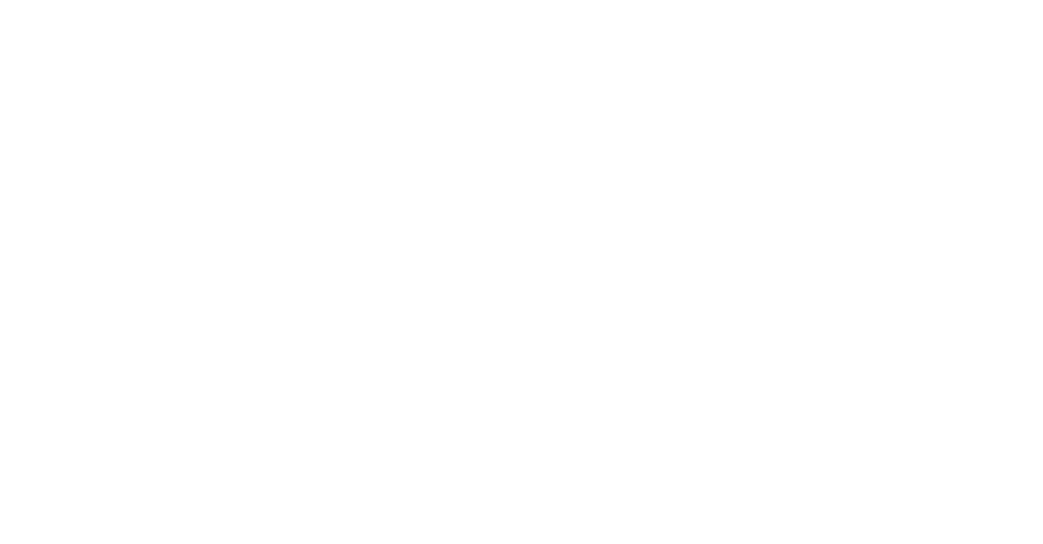
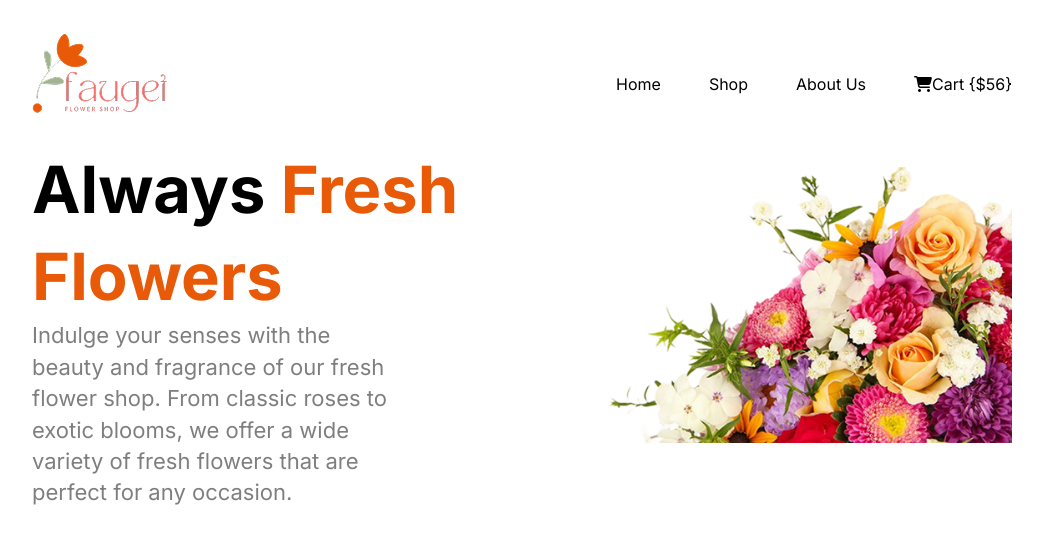
Before and after one commit to saudanoor/Responsive-Flowers, a plain HTML site: page index.html in a window 1280 px wide. Shown: the whole page, without its empty margins (118-1161 px from the left). Drawn offline with nearby package versions, Linux system fonts and the light colour scheme.

Commit message:
header and always fresh flower done

```diff
--- a/Styles/styles.css
+++ b/Styles/styles.css
@@ -0,0 +1,18 @@
+
+@import url('https://fonts.googleapis.com/css2?family=Inter:ital,opsz,wght@0,14..32,100..900;1,14..32,100..900&display=swap');
+
+
+
+.inter-font {
+    font-family: "Inter", sans-serif;
+    font-optical-sizing: auto;
+    font-weight: 400;
+    font-style: normal;
+  }
+
+  /*
+  Normal text:
+
+
+
+  */
--- a/index.html
+++ b/index.html
@@ -3,14 +3,45 @@
 <head>
     <meta charset="UTF-8">
     <meta name="viewport" content="width=device-width, initial-scale=1.0">
+    <script src="https://cdn.jsdelivr.net/npm/@tailwindcss/browser@4"></script>
+    <link rel="stylesheet" href="https://cdnjs.cloudflare.com/ajax/libs/font-awesome/6.5.0/css/all.min.css">
     <title>Responsive Flowers</title>
     <link rel="stylesheet" href="Styles/styles.css">
 </head>
-<body>
-    <header>
+<body class="inter-font">
+    <header class="lg:px-[150px] px-4  lg:pt-8 pt-[67px]">
+        <nav class="navbar flex justify-between">
+            <h3 class="logo"><img src="assets/logo.png" alt=""></h3>
+            <ul>
+                <li class="nav-links flex gap-12 pt-10" >
+                    <a href="" class="nav-link hidden sm:inline">Home</a>
+                    <a href="" class="nav-link hidden sm:inline">Shop</a>
+                    <a href="" class="nav-link hidden sm:inline">About Us</a>
+                    <div><i class="fa-solid fa-cart-shopping"></i><a href="" class="nav-link">Cart {$56}</a></div>
+                </li>
+            </ul>
+        </nav>
 
     </header>
-    <main>
+    <main class="lg:px-[150px] px-4  lg:pt-8 pt-[67px]">
+        <!-- Always Fresh Flowers -->
+        <section class="flex flex-col-reverse lg:flex-row gap-7">
+            <div class="justify-between lg:w-[570px] lg:h-[178px]  h-[245px] w-[393px]">
+                <p class="font-bold text-2xl lg:text-[65px] font"><span class="text-[#000000]">Always</span>
+                     <span class="text-[#E95A08]">Fresh <br> Flowers</span></p>
+
+                <p class="text-[rgb(0,0,0)] opacity-50 lg:text-[22px] font-normal text-sm
+                w-[361px] h-[147px]
+                ">Indulge your senses with the beauty and fragrance of our fresh flower shop. From classic roses to exotic blooms, we offer a wide variety of fresh flowers that are perfect for any occasion. </p>
+
+            </div>
+            <div class="lg:w-[570px] lg:h-[355px] ">
+                <img src="assets/hero-flower.png" alt="">
+
+            </div>
+
+        </section>
+
 
     </main>
     <footer>
```
Also changed, not shown: tailwind.config.js (added).
